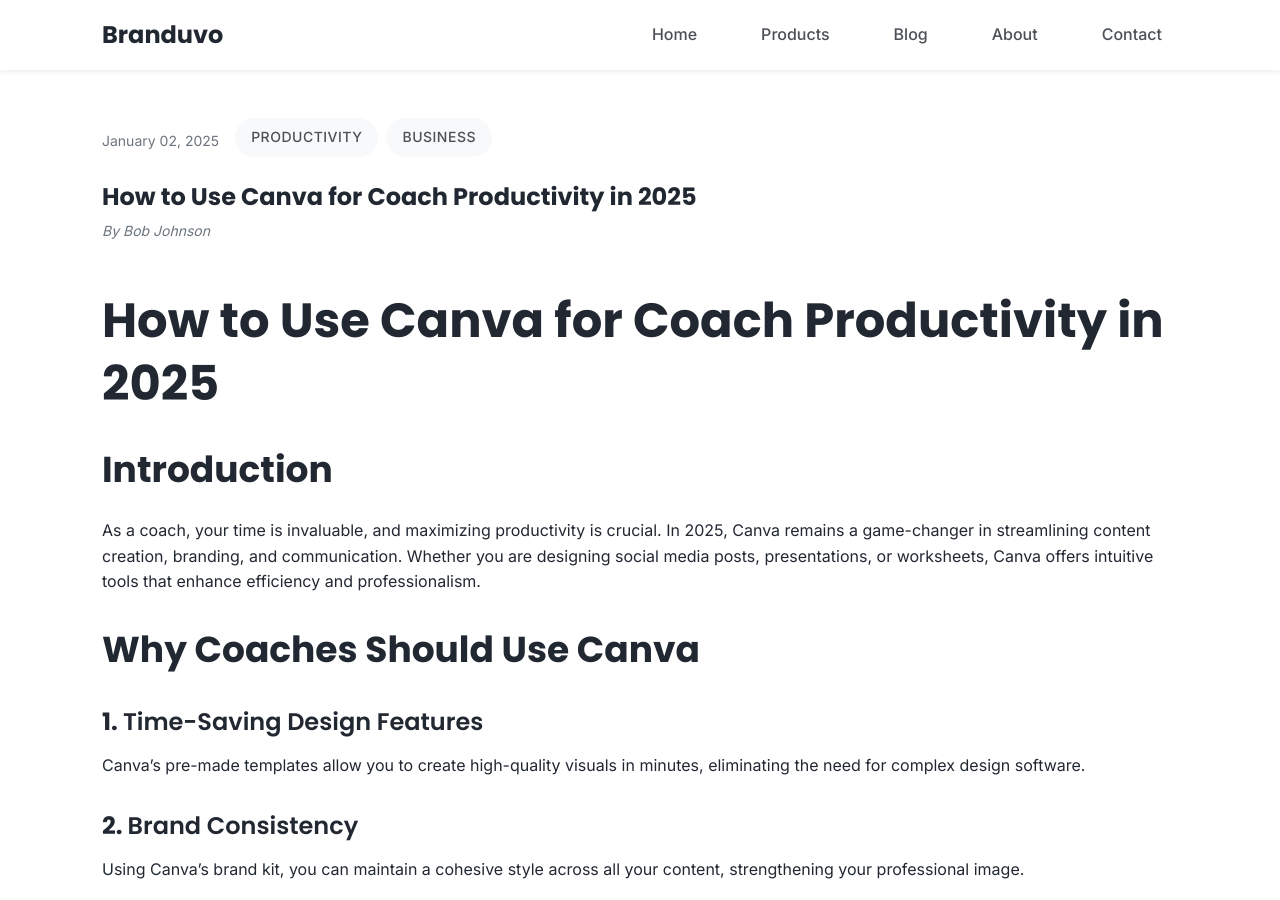
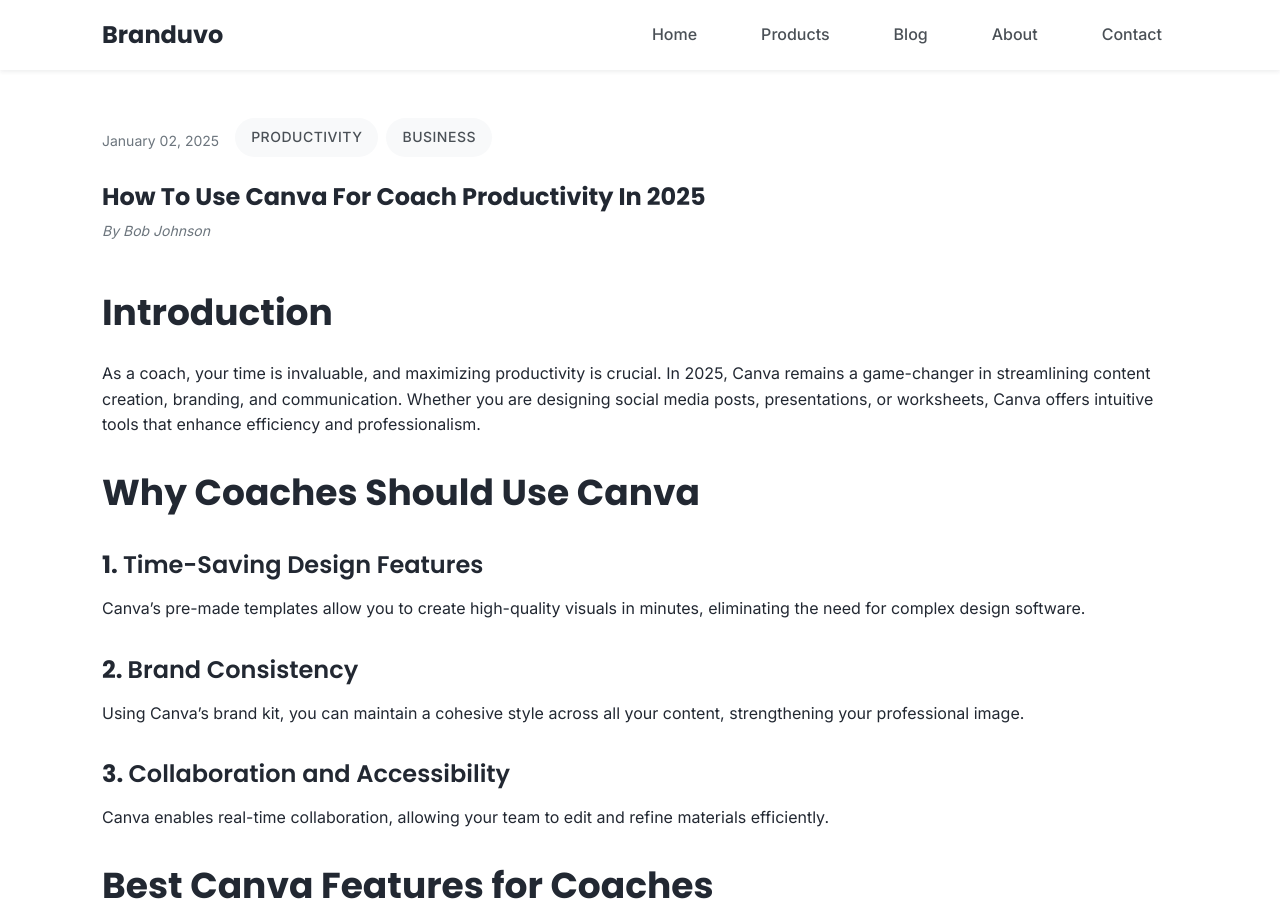
Before and after one commit to branduvo/branduvo.github.io, a Jekyll site: the page built from _posts/2025-01-02-how-to-use-canva-for-coach-productivity-in-2025.md, in a window 1280 px wide and 900 px high. Built offline with Jekyll 4.4.1, drawn with Linux system fonts in a browser that asks for light colours.

Commit message:
Update 2025-01-02-how-to-use-canva-for-coach-productivity-in-2025.md

```diff
--- a/_posts/2025-01-02-how-to-use-canva-for-coach-productivity-in-2025.md
+++ b/_posts/2025-01-02-how-to-use-canva-for-coach-productivity-in-2025.md
@@ -10,11 +10,11 @@
 meta-description: Find out how Canva can streamline your work as a coach in 2025 with
   our comprehensive guide.
 permalink: /how-to-use-canva-for-coach-productivity-in-2025.html/
-title: How to Use Canva for Coach Productivity in 2025
+#  title: How to Use Canva for Coach Productivity in 2025
 ---
 
 
-# How to Use Canva for Coach Productivity in 2025
+
 
 ## Introduction
 
```
